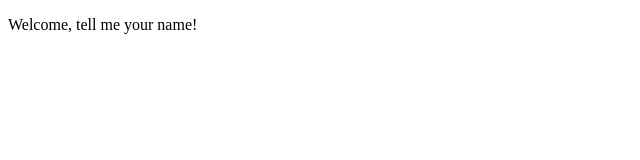
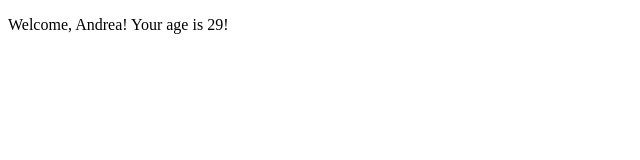
Before and after one commit to ANDgeloREA/react-exercises, a React (Create React App) app in the folder react-exercises/: page / in a window 1280 px wide. Shown: the top 160 px of the page, without its empty margins (0-640 px from the left). Built offline with nearby package versions, Linux system fonts and the light colour scheme.

Commit message:
complete exercise 06

```diff
--- a/react-exercises/src/App.js
+++ b/react-exercises/src/App.js
@@ -4,7 +4,7 @@ import Welcome from "./components/Welcome";
 function App() {
   return (
     <>
-      <Welcome  name=""/>
+      <Welcome  name="Andrea" age={29} />
     </>
   );
 }
--- a/react-exercises/src/components/Welcome.js
+++ b/react-exercises/src/components/Welcome.js
@@ -3,7 +3,7 @@ import React from "react"
 class Welcome extends React.Component {
     super(props) {}
     render() {
-        return <p>Welcome, {this.props.name || "tell me your name"}!</p>
+        return <p>Welcome, {this.props.name}! Your age is {this.props.age}!</p>
     }
 }
 
```
Also changed, not shown: 2 other files (tests, documents, lock files or other folders).
